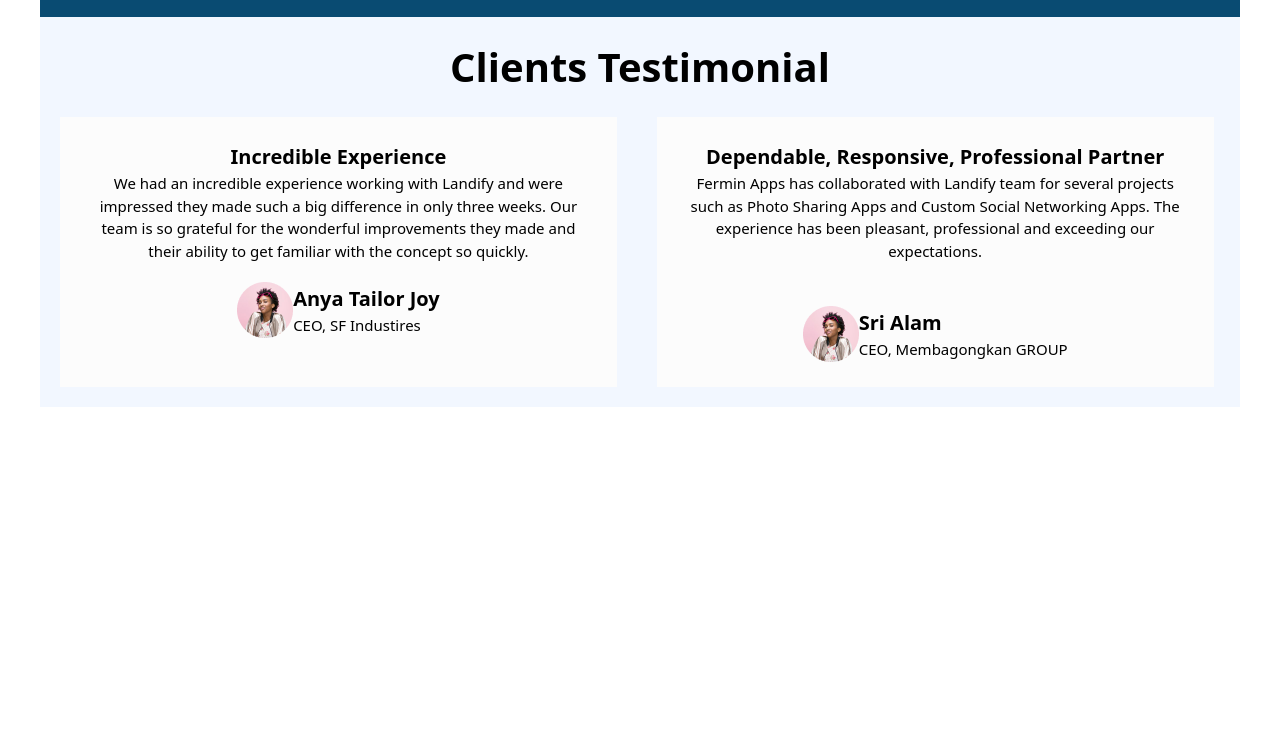
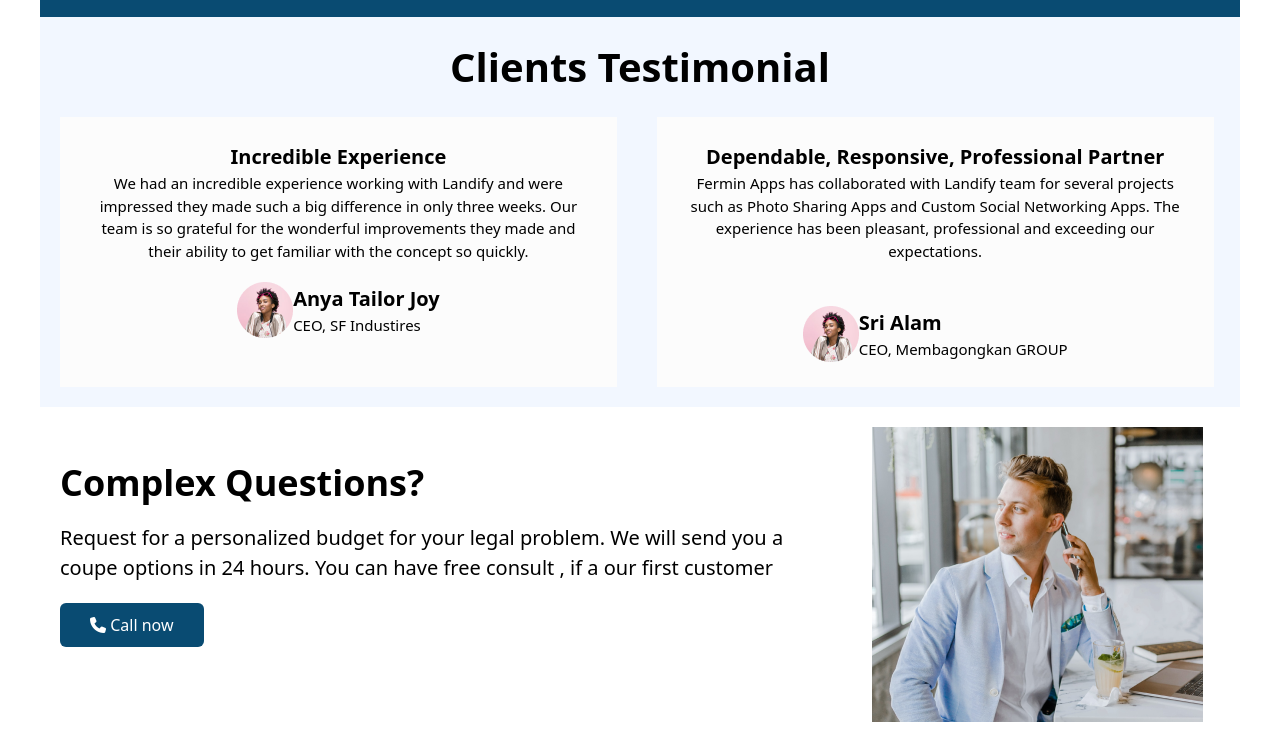
Before and after one commit to aqdodovirshod/HW2_git, a website: page src/index.html in a window 1280 px wide. Shown: the part 1922-2664 px from the top of the page. Before the commit the page ends 2329 px from the top, so only its background shows below. Drawn offline with Linux system fonts and the light colour scheme.

Commit message:
Add Section 5

```diff
--- a/src/index.html
+++ b/src/index.html
@@ -172,7 +172,18 @@
             </div>
         </section>
 
+        <section class="flex justify-between items-center max-w-[1200px] m-auto p-[20px] md:flex-row sm:flex-col">
+            <div class="md:w-[65%] sm:w-full">
+                <h1 class="text-4xl font-bold">Complex Questions?</h1>
+                <p class="text-[20px] mt-[20px]">Request for a personalized budget for your legal problem. We will send you a coupe options in 24 hours. You can have
+                free consult , if a our first customer</p>
+                <button class="bg-[#094B72] text-white py-[10px] px-[30px] rounded-md mt-[20px] mb-[40px]"><i class="fa-solid fa-phone"></i> Call now</button>
+            </div>
 
+            <div class="md:w-[30%] sm:w-full">
+                <img src="./images/h1RW-NFtUyc.png" alt="">
+            </div>
+        </section>
 
 
 
```
Also changed, not shown: src/images/Group 30.png (added), src/images/Logo (1).png (added), src/images/h1RW-NFtUyc.png (added), src/output.css.
